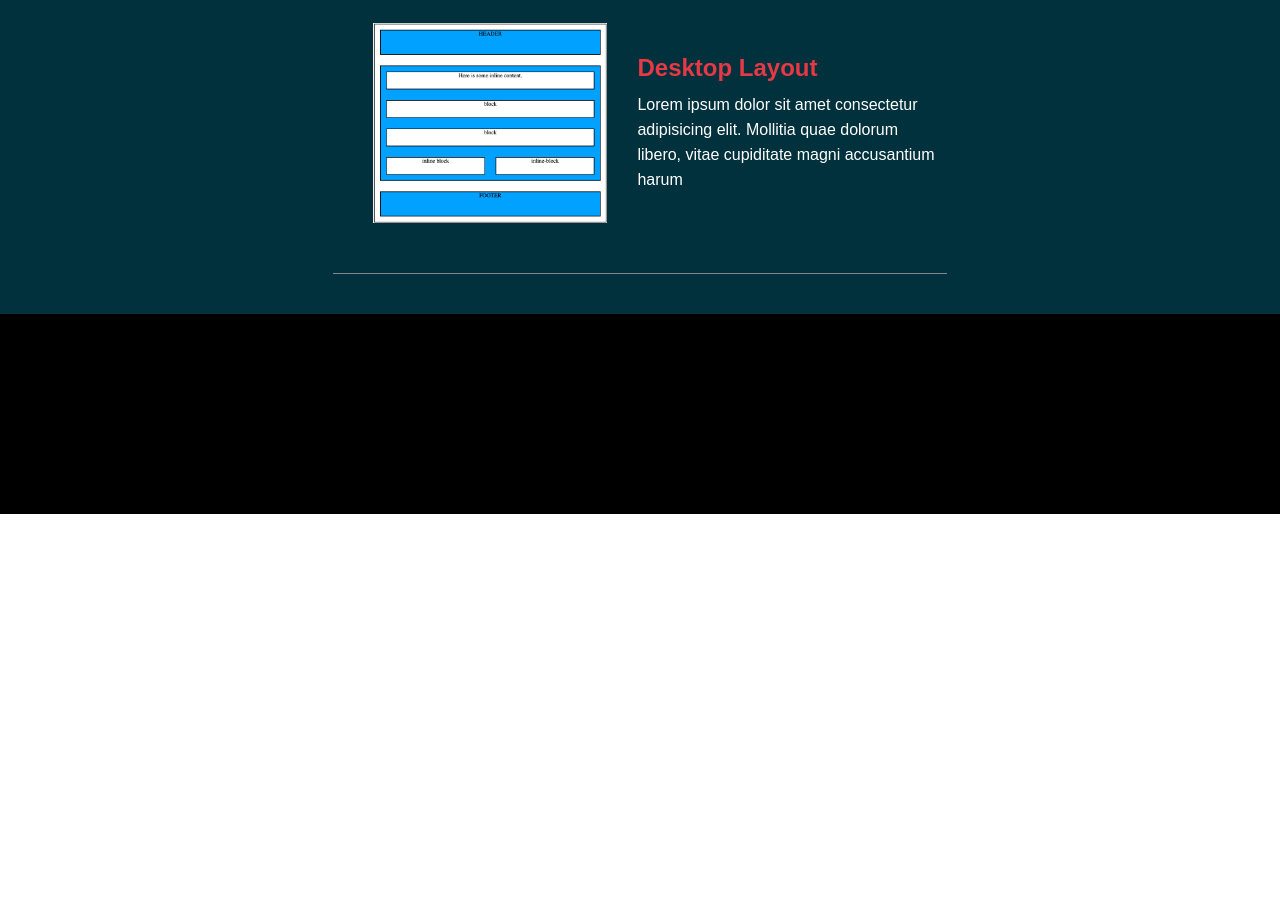
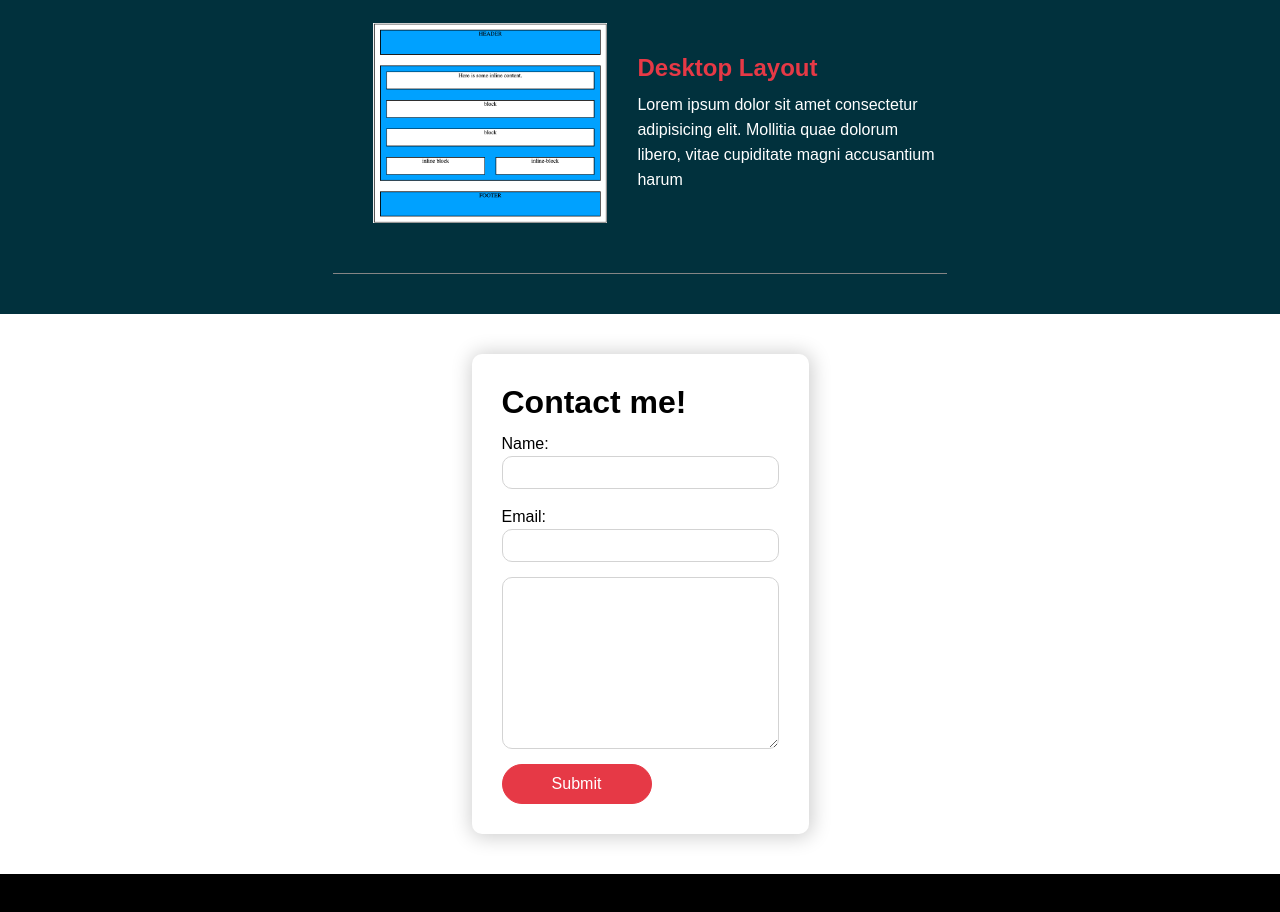
Before and after one commit to VictorApaez/VictorApaez.github.io, a plain HTML site: page index.html in a window 1280 px wide. Shown: the part 1899-2811 px from the top of the page. Before the commit the page ends 2413 px from the top, so only its background shows below. Drawn offline with nearby package versions, Linux system fonts and the light colour scheme.

Commit message:
created contact form

```diff
--- a/index.html
+++ b/index.html
@@ -87,8 +87,24 @@
       </div>
     </div>
   </section>
+  <!--================= CONTACT ========================-->
+  <form method="get">
+    <h1>Contact me!</h1>
+    <label>Name:
+      <input type="text" name="submitted-name" autocomplete="name">
+    </label>
+    <label>Email:
+      <input type="text" name="submitted-email" autocomplete="email">
+    </label>
+    <!-- <label>Message -->
+    <textarea name="" id="" cols="30" rows="10"></textarea>
+    <!-- </label> -->
+
+    <button class="hero__btn">Submit</button>
+  </form>
+
   <!--================= SKILLS ========================-->
-  <!--================= CONTACT ========================-->
+
   <!--================= FOOTER ========================-->
   <footer>
 
--- a/style.css
+++ b/style.css
@@ -177,6 +177,54 @@ header {
 .project__description {
   line-height: 25px;
 }
+/* ======== FORM ================================== */
+form {
+  display: flex;
+  flex-direction: column;
+  align-items: flex-start;
+  margin: 40px;
+  padding: 30px;
+  border-radius: 10px;
+  box-shadow: 1px 1px 20px 2px rgba(1, 1, 1, 0.2);
+}
+form h1 {
+  margin-bottom: 10px;
+}
+
+form > label {
+  font-size: 1rem;
+  width: 100%;
+  margin-bottom: 15px;
+  line-height: 25px;
+}
+form > label > input {
+  width: 100%;
+  border: 1px solid lightgray;
+  border-radius: 10px;
+  padding: 8px;
+}
+input:focus {
+  outline: 2px solid #e63946;
+}
+form > textarea {
+  border: 1px solid lightgray;
+  border-radius: 10px;
+  margin-bottom: 15px;
+  padding: 10px;
+}
+textarea:focus {
+  outline: 2px solid #e63946;
+}
+/* form > button {
+  border-radius: 25px;
+  border: 1px solid #e63946;
+  background-color: #e63946;
+  color: white;
+  font-size: 1rem;
+  height: 40px;
+  width: 150px;
+  cursor: pointer;
+} */
 /* ======== FOOTER ================================== */
 
 footer {
```
